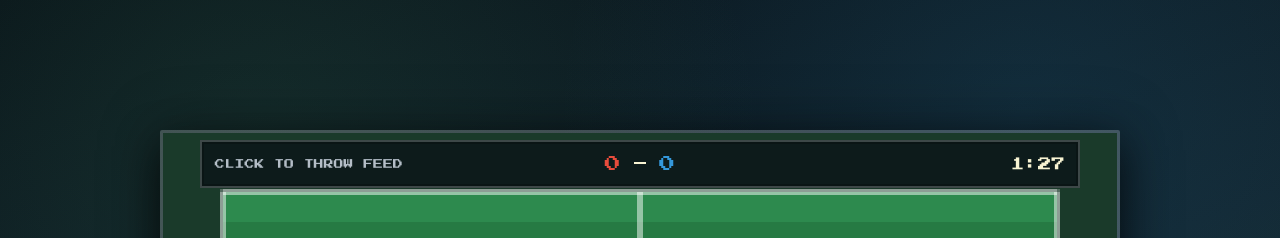
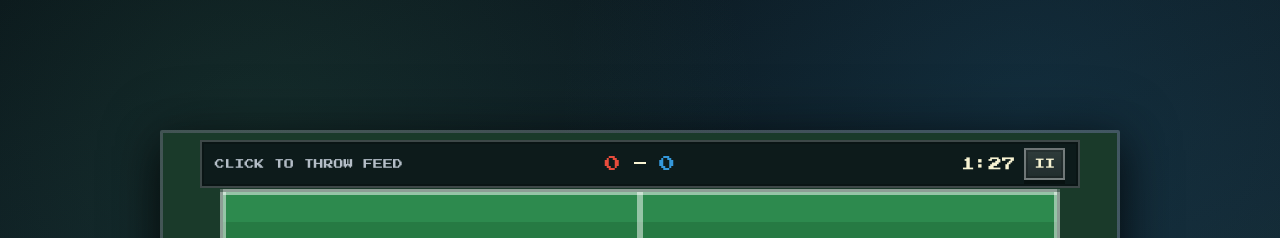
Before and after one commit to joshtyf/chicken-soccer, a React (Vite) app: page / in a window 1280 px wide. Both pictures are taken after a click on the button "CLICK TO START". Shown: the top 238 px of the page. Built offline with nearby package versions, Linux system fonts and the light colour scheme; the HTML template or start-up script is replaced by a standard one.

Commit message:
feat: add pause functionality (Escape key + HUD button + overlay)

```diff
--- a/src/components/GameCanvas.jsx
+++ b/src/components/GameCanvas.jsx
@@ -5,6 +5,7 @@ import MenuScreen from './MenuScreen';
 import GameHUD from './GameHUD';
 import GoalOverlay from './GoalOverlay';
 import GameOverScreen from './GameOverScreen';
+import PauseOverlay from './PauseOverlay';
 
 export default function GameCanvas() {
   const canvasRef = useRef(null);
@@ -19,17 +20,24 @@ export default function GameCanvas() {
       </AnimatePresence>
 
       <AnimatePresence>
-        {(gameUi.phase === 'playing' || gameUi.phase === 'goal') && (
+        {(gameUi.phase === 'playing' || gameUi.phase === 'goal' || gameUi.phase === 'paused') && (
           <GameHUD
             scores={gameUi.scores}
             displayTime={gameUi.displayTime}
             matchup={gameUi.matchup}
+            onPause={gameUi.togglePause}
           />
         )}
       </AnimatePresence>
 
       <AnimatePresence>
         {gameUi.phase === 'goal' && <GoalOverlay goalMessage={gameUi.goalMessage} />}
+      </AnimatePresence>
+
+      <AnimatePresence>
+        {gameUi.phase === 'paused' && (
+          <PauseOverlay onResume={gameUi.togglePause} onMainMenu={gameUi.quitToMenu} />
+        )}
       </AnimatePresence>
 
       <AnimatePresence>
--- a/src/components/GameHUD.jsx
+++ b/src/components/GameHUD.jsx
@@ -6,7 +6,7 @@ function formatTime(totalSeconds) {
   return `${mins}:${secs.toString().padStart(2, '0')}`;
 }
 
-export default function GameHUD({ scores, displayTime, matchup }) {
+export default function GameHUD({ scores, displayTime, matchup, onPause }) {
   const playerChicken = matchup?.playerChicken;
   const opponentChicken = matchup?.opponentChicken;
 
@@ -44,7 +44,19 @@ export default function GameHUD({ scores, displayTime, matchup }) {
             </motion.span>
           </div>
 
-          <p className="timer">{formatTime(displayTime)}</p>
+          <div className="hud-actions">
+            <p className="timer">{formatTime(displayTime)}</p>
+            <motion.button
+              type="button"
+              className="pause-btn"
+              aria-label="Pause game"
+              whileHover={{ scale: 1.05 }}
+              whileTap={{ scale: 0.95 }}
+              onClick={onPause}
+            >
+              II
+            </motion.button>
+          </div>
         </div>
       </div>
 
--- /dev/null
+++ b/src/components/PauseOverlay.jsx
@@ -0,0 +1,47 @@
+import { motion } from 'framer-motion';
+
+export default function PauseOverlay({ onResume, onMainMenu }) {
+  return (
+    <motion.div
+      className="screen-overlay"
+      initial={{ opacity: 0 }}
+      animate={{ opacity: 1 }}
+      exit={{ opacity: 0 }}
+      transition={{ duration: 0.2 }}
+    >
+      <motion.div
+        className="overlay-panel pause-card"
+        initial={{ y: 14, opacity: 0 }}
+        animate={{ y: 0, opacity: 1 }}
+        exit={{ y: -8, opacity: 0 }}
+        transition={{ type: 'spring', stiffness: 260, damping: 22 }}
+      >
+        <h2 className="screen-title">
+          <span className="word">PAUSED</span>
+        </h2>
+
+        <p className="screen-subtitle pause-subtitle">PRESS ESC OR CHOOSE AN ACTION</p>
+
+        <motion.button
+          type="button"
+          className="ui-button"
+          whileHover={{ scale: 1.04 }}
+          whileTap={{ scale: 0.97 }}
+          onClick={onResume}
+        >
+          RESUME
+        </motion.button>
+
+        <motion.button
+          type="button"
+          className="ui-button"
+          whileHover={{ scale: 1.04 }}
+          whileTap={{ scale: 0.97 }}
+          onClick={onMainMenu}
+        >
+          MAIN MENU
+        </motion.button>
+      </motion.div>
+    </motion.div>
+  );
+}
--- a/src/hooks/useGameLoop.js
+++ b/src/hooks/useGameLoop.js
@@ -27,7 +27,7 @@ export function useGameLoop(canvasRef) {
     scoreLeft: 0,
     scoreRight: 0,
     gameTime: GAME_DURATION,
-    phase: 'menu', // 'menu' | 'playing' | 'goal' | 'gameover'
+    phase: 'menu', // 'menu' | 'playing' | 'paused' | 'goal' | 'gameover'
     goalTimer: 0,
     goalMessage: '',
     lastTime: 0,
@@ -98,6 +98,26 @@ export function useGameLoop(canvasRef) {
     resetMatch('menu');
   }, [resetMatch]);
 
+  const togglePause = useCallback(() => {
+    const s = gameState.current;
+    if (s.phase === 'playing') {
+      s.phase = 'paused';
+      setPhase('paused');
+      return;
+    }
+
+    if (s.phase === 'paused') {
+      s.phase = 'playing';
+      // Prevent a large delta-time jump after resuming.
+      s.lastTime = performance.now();
+      setPhase('playing');
+    }
+  }, []);
+
+  const quitToMenu = useCallback(() => {
+    resetMatch('menu');
+  }, [resetMatch]);
+
   // Click handler — enqueue clicks for the game loop to consume
   const handleCanvasClick = useCallback((e) => {
     const canvas = canvasRef.current;
@@ -135,6 +155,16 @@ export function useGameLoop(canvasRef) {
 
     canvas.addEventListener('click', handleCanvasClick);
     canvas.addEventListener('touchend', handleTouchEnd);
+
+    function handleKeyDown(event) {
+      if (event.key !== 'Escape') return;
+      const s = gameState.current;
+      if (s.phase !== 'playing' && s.phase !== 'paused') return;
+      event.preventDefault();
+      togglePause();
+    }
+
+    document.addEventListener('keydown', handleKeyDown);
 
     function processInput(s) {
       const clicks = s.clickQueue.splice(0);
@@ -245,8 +275,9 @@ export function useGameLoop(canvasRef) {
       cancelAnimationFrame(gameState.current.animFrameId);
       canvas.removeEventListener('click', handleCanvasClick);
       canvas.removeEventListener('touchend', handleTouchEnd);
+      document.removeEventListener('keydown', handleKeyDown);
     };
-  }, [canvasRef, handleCanvasClick, handleTouchEnd, resetAfterGoal]);
+  }, [canvasRef, handleCanvasClick, handleTouchEnd, resetAfterGoal, togglePause]);
 
   return {
     phase,
@@ -256,5 +287,7 @@ export function useGameLoop(canvasRef) {
     matchup,
     startGame,
     restartGame,
+    togglePause,
+    quitToMenu,
   };
 }
--- a/src/index.css
+++ b/src/index.css
@@ -284,9 +284,46 @@ canvas {
 }
 
 .timer {
-  justify-self: end;
   color: var(--text-main);
   font-size: clamp(0.62rem, 1.2vw, 0.85rem);
+}
+
+.hud-actions {
+  justify-self: end;
+  display: flex;
+  align-items: center;
+  gap: 0.55rem;
+  pointer-events: auto;
+}
+
+.pause-btn {
+  min-width: 2.2rem;
+  height: 2rem;
+  padding: 0 0.5rem;
+  border: 2px solid rgba(255, 255, 255, 0.34);
+  background: linear-gradient(180deg, rgba(255, 255, 255, 0.14), rgba(255, 255, 255, 0.08));
+  color: var(--text-main);
+  font-family: inherit;
+  font-size: clamp(0.52rem, 1vw, 0.65rem);
+  cursor: pointer;
+  pointer-events: auto;
+  box-shadow:
+    0 4px 0 rgba(0, 0, 0, 0.35),
+    inset 0 0 0 2px rgba(0, 0, 0, 0.18);
+}
+
+.pause-btn:hover {
+  box-shadow:
+    0 5px 0 rgba(0, 0, 0, 0.4),
+    0 0 12px rgba(255, 255, 255, 0.12),
+    inset 0 0 0 2px rgba(0, 0, 0, 0.18);
+}
+
+.pause-btn:active {
+  transform: translateY(2px);
+  box-shadow:
+    0 2px 0 rgba(0, 0, 0, 0.4),
+    inset 0 0 0 2px rgba(0, 0, 0, 0.18);
 }
 
 .hud-vs {
@@ -332,6 +369,20 @@ canvas {
   font-size: clamp(1.6rem, 6vw, 3.2rem);
 }
 
+.pause-card {
+  width: min(86%, 460px);
+  min-height: 280px;
+  padding: clamp(1rem, 2vw, 1.6rem);
+  text-align: center;
+  display: grid;
+  align-content: center;
+  gap: 0.9rem;
+}
+
+.pause-subtitle {
+  margin-bottom: 0.25rem;
+}
+
 .pulse-hint {
   display: inline-block;
   animation: pulseHint 1.5s steps(2, jump-none) infinite;
@@ -369,7 +420,8 @@ canvas {
 
   .feed-tip,
   .scoreboard,
-  .timer {
+  .timer,
+  .hud-actions {
     justify-self: center;
   }
 
```
